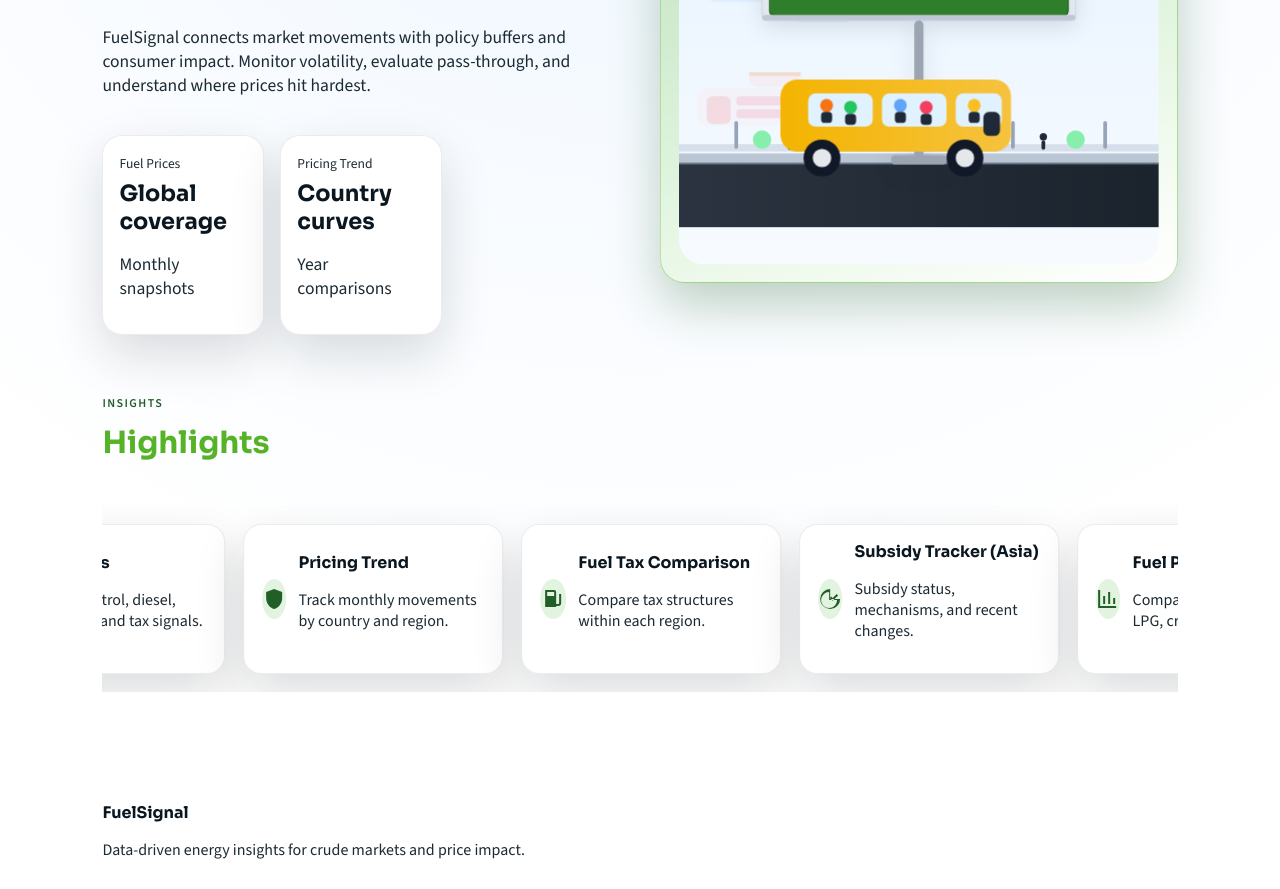
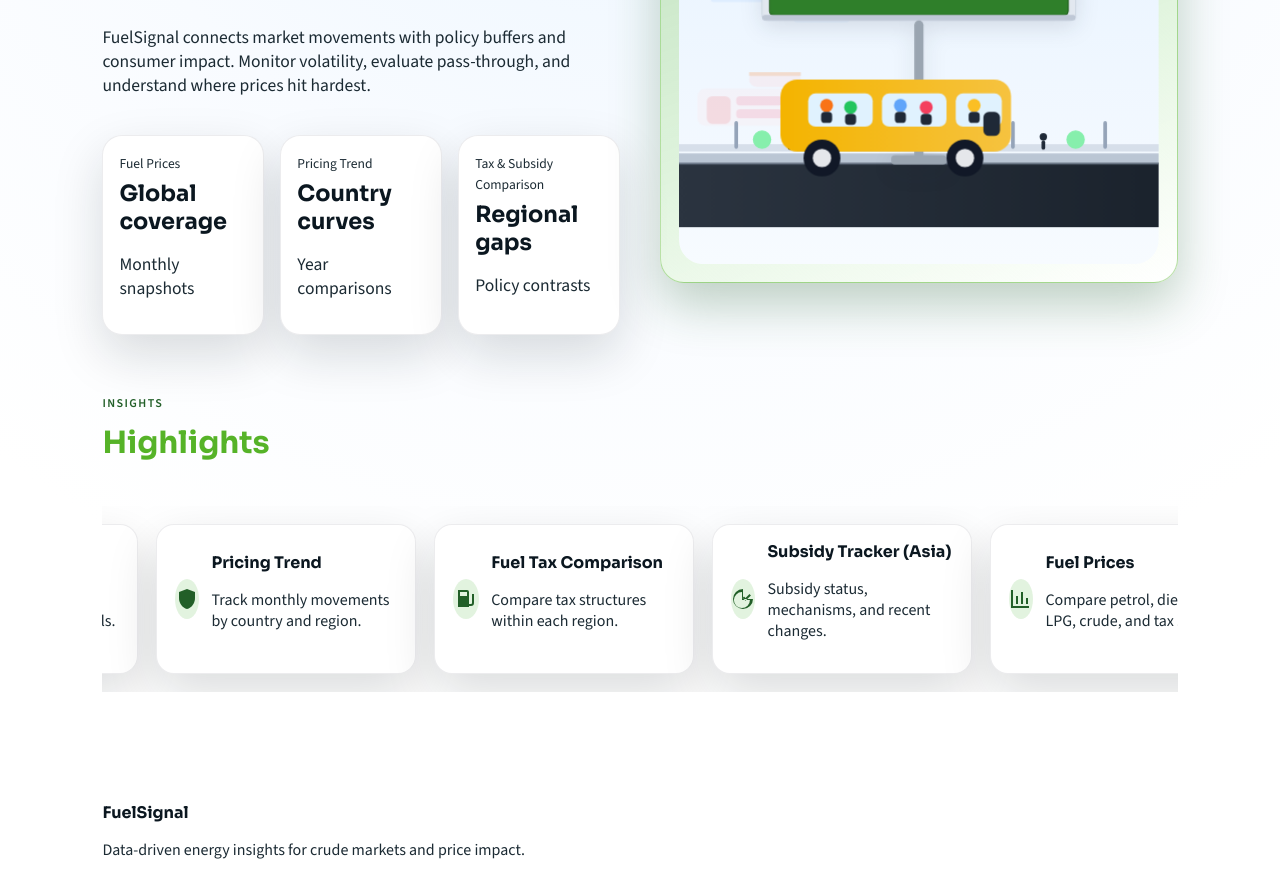
Before and after one commit to rnx2024/CrudeWatch-frontend, a React (Vite) app: page / in a window 1280 px wide. Shown: the part 420-1309 px from the top of the page. Built offline with nearby package versions, Linux system fonts and the light colour scheme; no server answers.

Commit message:
improve rolling cards and stats

```diff
--- a/src/features/home/Home.jsx
+++ b/src/features/home/Home.jsx
@@ -49,6 +49,11 @@
               label="Pricing Trend"
               value="Country curves"
               trend="Year comparisons"
+            />
+            <StatCard
+              label="Tax & Subsidy Comparison"
+              value="Regional gaps"
+              trend="Policy contrasts"
             />
           </div>
         </div>
--- a/src/styles/components.css
+++ b/src/styles/components.css
@@ -138,8 +138,14 @@
 
 .rolling-track {
   display: flex;
+  animation: roll var(--rolling-duration, 0s) linear infinite;
+  align-items: stretch;
   gap: 18px;
-  animation: roll 22s linear infinite;
+}
+
+.rolling-set {
+  display: flex;
+  gap: 18px;
 }
 
 .rolling-card {
--- a/src/styles/insights.css
+++ b/src/styles/insights.css
@@ -500,7 +500,7 @@
     transform: translateX(0);
   }
   100% {
-    transform: translateX(-50%);
+    transform: translateX(calc(-1 * var(--rolling-distance, 0px)));
   }
 }
 
--- a/src/ui/RollingCards.jsx
+++ b/src/ui/RollingCards.jsx
@@ -1,11 +1,49 @@
+import { useEffect, useRef, useState } from "react";
 import PropTypes from "prop-types";
 
 export default function RollingCards({ items }) {
+  const trackRef = useRef(null);
+  const firstSetRef = useRef(null);
+  const [rollingStyle, setRollingStyle] = useState({});
+  const [containerStyle, setContainerStyle] = useState({});
+
+  useEffect(() => {
+    if (!trackRef.current || !firstSetRef.current) return;
+
+    const update = () => {
+      const firstSetWidth = firstSetRef.current.scrollWidth;
+      const gapValue = parseFloat(getComputedStyle(trackRef.current).gap || "0") || 0;
+      const distance = firstSetWidth + gapValue;
+      const durationSeconds = Math.max(distance / 40, 14);
+
+      setRollingStyle({
+        "--rolling-distance": `${distance}px`,
+        "--rolling-duration": durationSeconds ? `${durationSeconds}s` : "0s",
+      });
+      setContainerStyle(
+        firstSetWidth
+          ? {
+              maxWidth: `${firstSetWidth}px`,
+              width: "100%",
+            }
+          : {}
+      );
+    };
+
+    update();
+    const observer = new ResizeObserver(update);
+    observer.observe(trackRef.current);
+    observer.observe(firstSetRef.current);
+
+    return () => observer.disconnect();
+  }, [items]);
+
   return (
-    <div className="rolling">
-      <div className="rolling-track">
-        {[...items, ...items].map((item, index) => (
-          <div className="rolling-card" key={`${item.title}-${index}`}>
+    <div className="rolling" style={containerStyle}>
+      <div className="rolling-track" ref={trackRef} style={rollingStyle}>
+        <div className="rolling-set" ref={firstSetRef}>
+          {items.map((item) => (
+            <div className="rolling-card" key={item.title}>
               <div className="rolling-icon">{item.icon}</div>
               <div>
                 <h4>{item.title}</h4>
@@ -13,6 +51,18 @@
               </div>
             </div>
           ))}
+        </div>
+        <div className="rolling-set" aria-hidden="true">
+          {items.map((item) => (
+            <div className="rolling-card" key={`${item.title}-dup`}>
+              <div className="rolling-icon">{item.icon}</div>
+              <div>
+                <h4>{item.title}</h4>
+                <p>{item.text}</p>
+              </div>
+            </div>
+          ))}
+        </div>
       </div>
     </div>
   );
```
Lines whose indentation alone changed are shown as unchanged.
